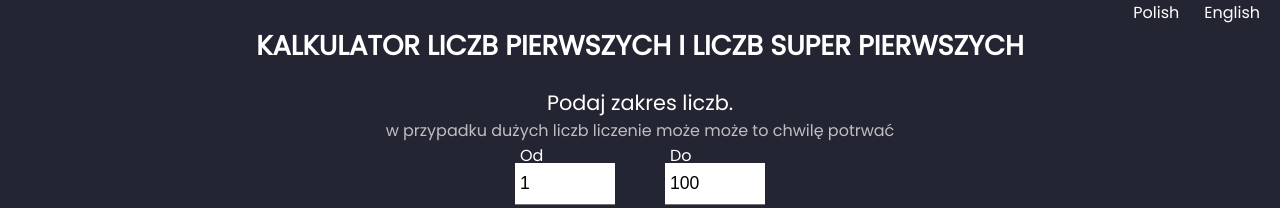
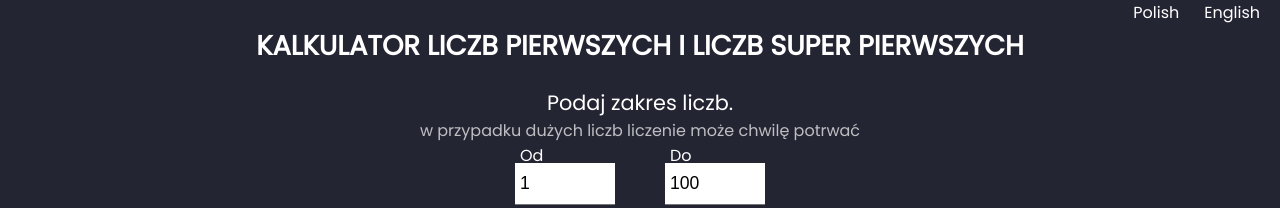
Before and after one commit to summarek/prime-num-counter, a Vue app: page /EnglishLang in a window 1280 px wide. Shown: the top 208 px of the page. Built offline with nearby package versions, Linux system fonts and the light colour scheme; a web font is replaced by a local one; what vue-inputs would draw is missing.

Commit message:
A mistake in props.

```diff
--- a/src/views/PolishLang.vue
+++ b/src/views/PolishLang.vue
@@ -4,7 +4,7 @@
       h1Text="KALKULATOR LICZB PIERWSZYCH
         I LICZB SUPER PIERWSZYCH"
       h2Text="Podaj zakres liczb."
-      pHeader="w przypadku dużych liczb liczenie może może to chwilę potrwać"
+      pHeader="w przypadku dużych liczb liczenie może chwilę potrwać"
       fromLabel="Od"
       toLabel="Do"
       btnText="Licz!"
```
